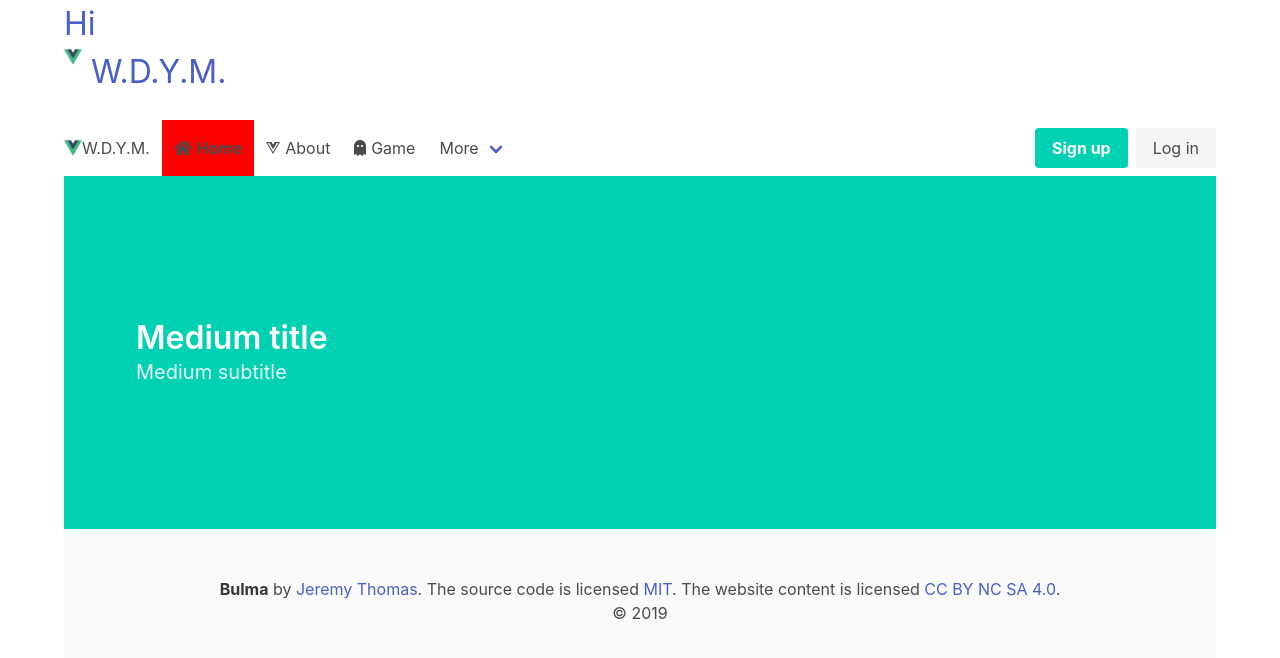
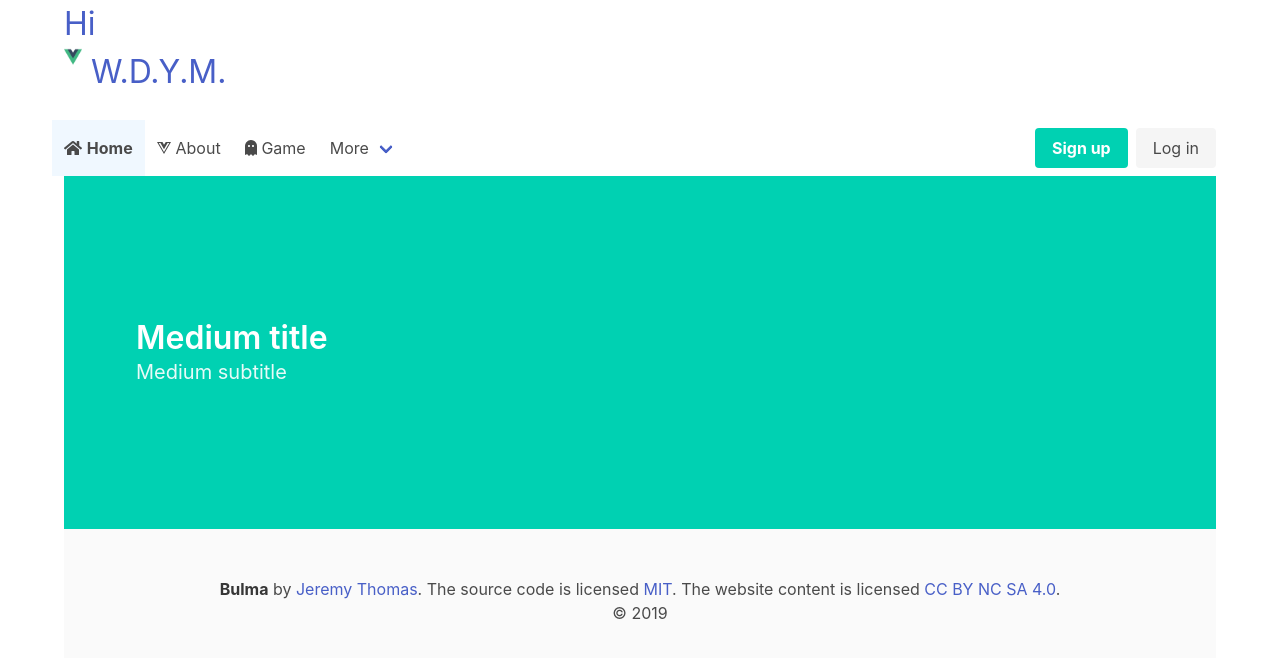
Before and after one commit to thekevinkim97/2019Fall_WhatDoYouMeme, a Vue app in the folder client/: page / in a window 1280 px wide. Shown: the top 658 px of the page. Built offline with nearby package versions, Linux system fonts and the light colour scheme.

Commit message:
Teacher code 10/28, routing and vanbar

```diff
--- a/client/src/components/Nav.vue
+++ b/client/src/components/Nav.vue
@@ -1,43 +1,41 @@
 <template>
   <nav class="navbar" role="navigation" aria-label="main navigation">
     <div class="navbar-brand">
-        <a class="navbar-item" href="/">
-            <img alt="Vue logo" src="../assets/logo.png" style="height: 18px;">
-            W.D.Y.M.
-        </a>
+        <router-link exact-active-class="active" class="navbar-item" to="/">
+            <i class="fas fa-home fa-pull-left"></i>
+            Home
+        </router-link>
 
         <a @click.prevent="isOpen = !isOpen" role="button" class="navbar-burger burger" aria-label="menu" aria-expanded="false" data-target="navbarBasicExample">
-        <span aria-hidden="true"></span>
-        <span aria-hidden="true"></span>
-        <span aria-hidden="true"></span>
+            <span aria-hidden="true"></span>
+            <span aria-hidden="true"></span>
+            <span aria-hidden="true"></span>
         </a>
     </div>
 
     <div id="navbarBasicExample" class="navbar-menu" :class="{ 'is-active' : isOpen }">
         <div class="navbar-start">
 
-        <router-link class="navbar-item" to="/">
-            <i class="fas fa-home fa-pull-left"></i>
-            Home
-        </router-link>
-        <router-link class="navbar-item" to="/about">
+        <router-link exact-active-class="active" class="navbar-item" to="/about">
             <i class="fab fa-vuejs fa-pull-left"></i>
             About
         </router-link>
-        <router-link class="navbar-item" to="/game">
+
+        <router-link exact-active-class="active" class="navbar-item" to="/game">
             <i class="fas fa-ghost fa-pull-left"></i>
             Game
         </router-link>
 
         <div class="navbar-item has-dropdown is-hoverable">
-            <a class="navbar-link">
+            <a class="navbar-link" active-class="kind-of-active">
             More
             </a>
 
             <div class="navbar-dropdown">
-            <a class="navbar-item">
-                About
-            </a>
+                <router-link class="navbar-item" to="/about" exact-active-class="active">
+                    <i class="fab fa-vuejs fa-pull-left"></i>
+                    About
+                </router-link>
             <a class="navbar-item">
                 Jobs
             </a>
@@ -79,8 +77,12 @@
 </script>
 
 <style>
-    .router-link-active {
-        background-color: red;
+    .active {
+        background-color: aliceblue;
         font-weight: bold;
     }
+    .kind-of-active {
+        background-color: rgb(244, 248, 252);
+        font-weight: 100;
+    }
 </style>
```
